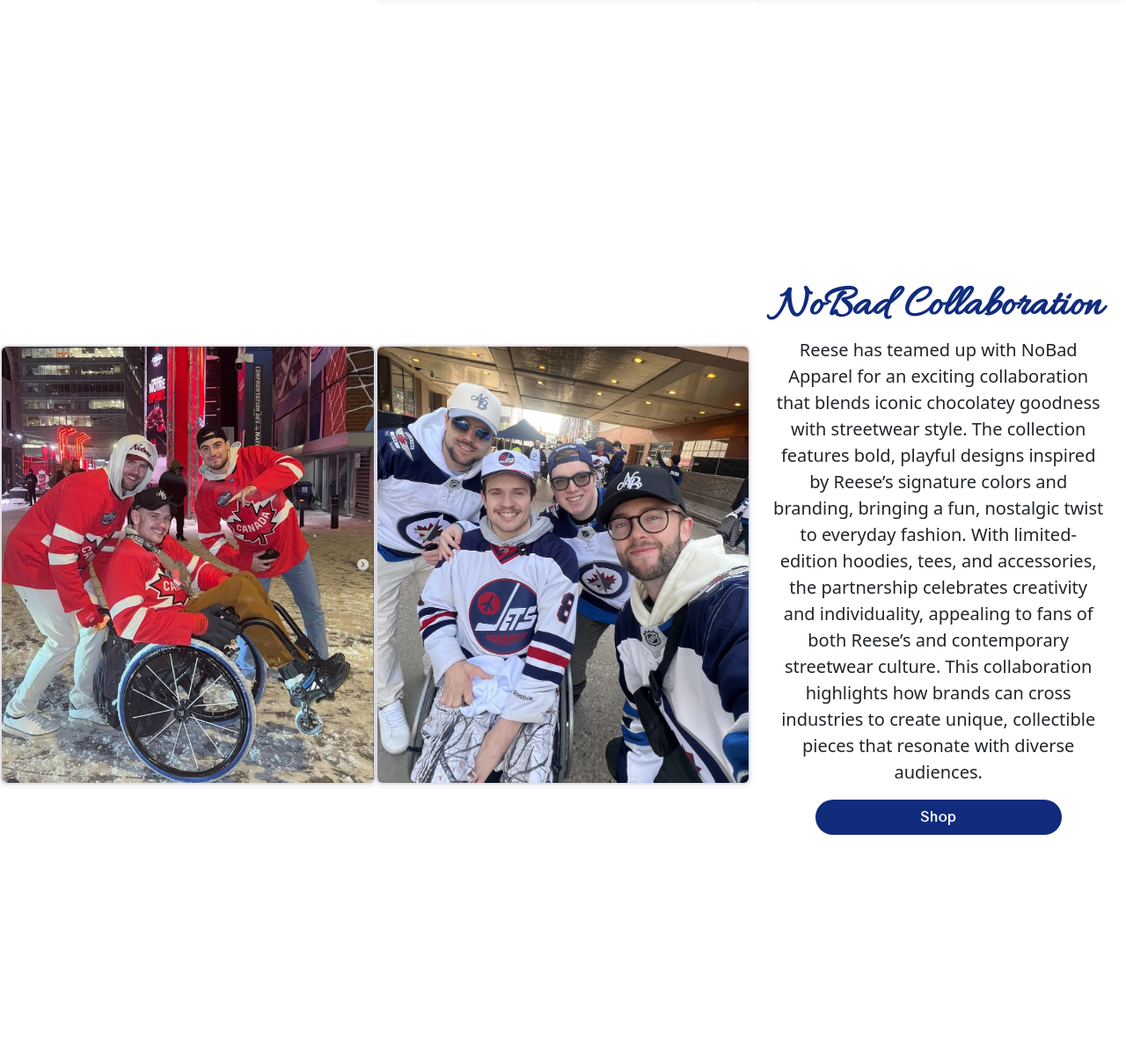
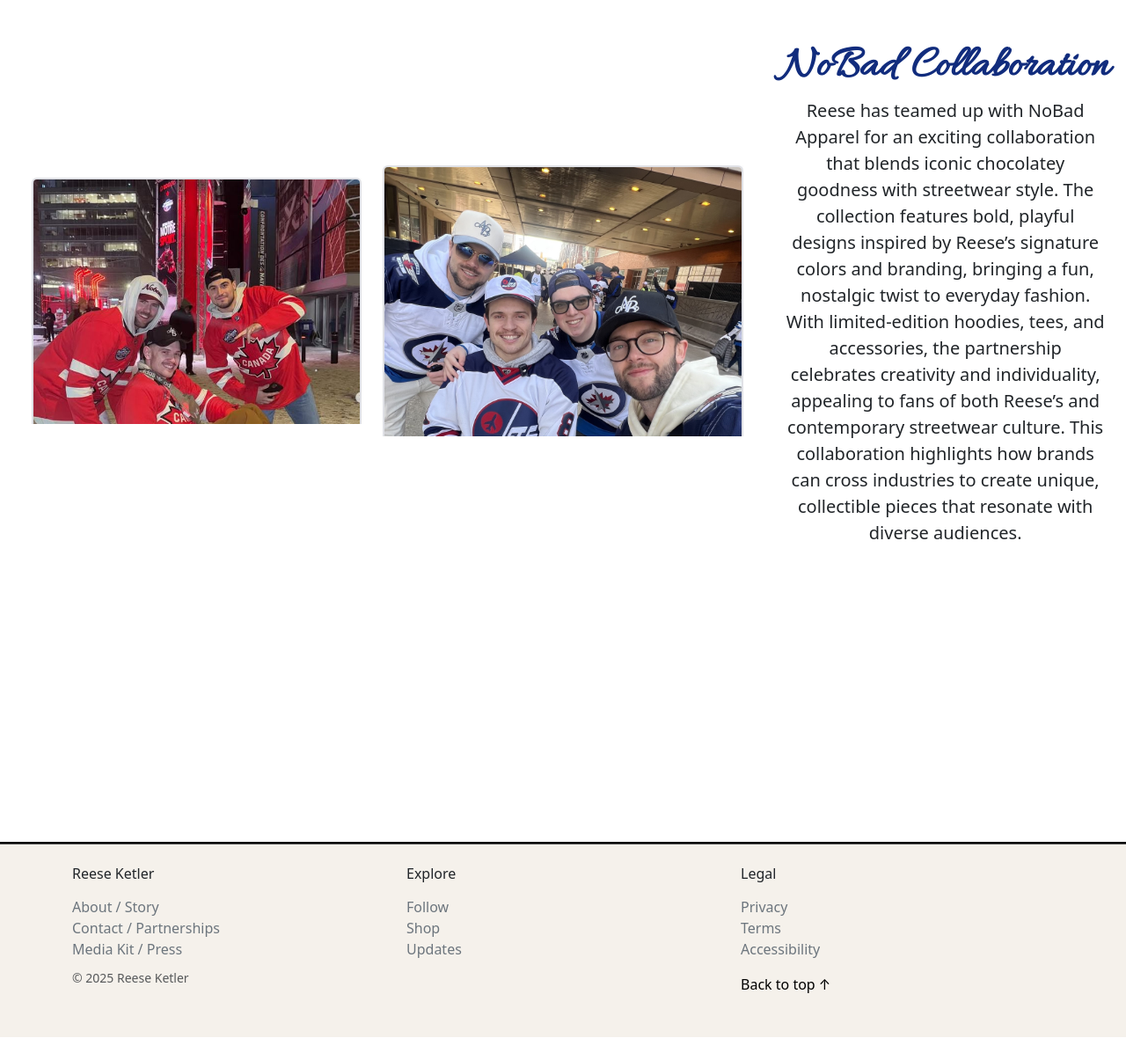
Before and after one commit to abridges2/Ketler_Strong, a PHP site: page / in a window 1280 px wide. Shown: the part 3627-4832 px from the top of the page at 88% size. After the commit the page ends 4806 px from the top, so only its background shows below. Run offline with PHP 8.4, Linux system fonts and the light colour scheme.

Commit message:
Responsive markup from main (index only)

```diff
--- a/index.php
+++ b/index.php
@@ -8,19 +8,24 @@
         <link rel="preconnect" href="https://fonts.googleapis.com">
         <link rel="preconnect" href="https://fonts.gstatic.com" crossorigin>
         <link href="https://fonts.googleapis.com/css2?family=Tenor+Sans&display=swap" rel="stylesheet">
-        <link href="https://fonts.googleapis.com/css2?family=Allura&family=Tenor+Sans&display=swap" rel="stylesheet">
+        <link href="https://fonts.googleapis.com/css2?family=Allura&display=swap" rel="stylesheet">
         <link rel="stylesheet" href="style.css">
         <script defer src="script.js"></script>
     <title>Ketler Strong</title>
 </head>
 <body>
     <div class="container-fluid p-0">
-        <nav class="navbar navbar-expand-lg navbar-light py-3 sticky-top shadow-sm flex-column">
+        <nav class="navbar navbar-expand-lg navbar-light py-3 sticky-top shadow-sm">
             <a class="navbar-brand animated-element fade-in-left" href="#">Ketler Strong</a>
-            <button class="navbar-toggler" type="button" data-toggle="collapse" data-target="#navbarNavAltMarkup" aria-controls="navbarNavAltMarkup" aria-expanded="false" aria-label="Toggle navigation">
+            <button class="navbar-toggler" type="button"
+                    data-bs-toggle="collapse"
+                    data-bs-target="#navbarNavAltMarkup"
+                    aria-controls="navbarNavAltMarkup"
+                    aria-expanded="false"
+                    aria-label="Toggle navigation">
                 <span class="navbar-toggler-icon"></span>
             </button>
-            <div class="collapse navbar-collapse justify-content-end pe-2 pb-4" id="navbarNavAltMarkup">
+            <div class="collapse navbar-collapse justify-content-end pe-2" id="navbarNavAltMarkup">
                 <div class="navbar-nav">
                     <a class="nav-item nav-link pe-5 animated-element fade-in-right" href="#login.php">Log In <span class="sr-only"></span></a>
                     <a class="nav-item nav-link pe-5 animated-element fade-in-right" href="contact.php">Contact <span class="sr-only"></span></a>
@@ -31,70 +36,89 @@
         </nav>
 
         <div class="row g-0 align-items-center mb-9">
-            <div class="col-5 p-0">
-                <img src="images/Reese_Photo_2.JPG" alt="reese_pic" class="animated-element fade-in-up img-fluid equal-img">
+            <!-- Left hero image -->
+            <div class="col-12 col-md-6">
+                <div class="ratio ratio-4x3 ratio-hero overflow-hidden">
+                    <img src="images/Reese_Photo_2_Cropped.JPG"
+                        alt="reese_pic"
+                        class="animated-element fade-in-up img-fluid equal-img of-cover op-center">
+                </div>
             </div>
 
-            <div class="col-7 p-0">
-                <img src="images/Reese_Photo_1_cropped.JPG" alt="reese_pic_2" class="animated-element fade-in-up img-fluid equal-img">
-
-
+            <!-- Right hero image -->
+            <div class="col-12 col-md-6">
+                <div class="ratio ratio-4x3 ratio-hero overflow-hidden">
+                    <img src="images/Reese_Photo_1_cropped.JPG"
+                        alt="Reese"
+                        class="equal-img of-cover op-right animated-element fade-in-up">
+                </div>
             </div>
         </div>
 
-        <div class="row g-0 my-5 align-items-center mb-9">
-            <div class="col-5 animated-element fade-in-left text-center">
-                <h1 class="story-heading p-0 ps-4">Reese's Story</h1>
-                <p class="lead text-left fw-normal ps-4 pe-4"> Reese Ketler's story is one of resillience, determination, and an unwavering commitment to pushing past
+        <!-- STORY SECTION -->
+        <div class="row g-3 g-md-4 my-5 align-items-center mb-9">
+            <div class="col-12 col-lg-4 text-center text-lg-start animated-element fade-in-left">
+                <h1 class="story-heading p-0 ps-lg-4 text-center">Reese's Story</h1>
+                <p class="lead text-dark text-center ps-3 pe-3 ps-md-4 pe-md-4">Reese Ketler's story is one of resillience, determination, and an unwavering commitment to pushing past
                      limits. His life was forever changed during a routine hockey game on Devember 19th, 2019, when he collided head-first into the boards shattering four vertabrae
                      and sustaining a spinal cord injury that left him paralyzed from the chest down, with limited hand function. Refusing to let the injury define him, Reese leaned
                      on his determination, his supportive family including his physiotherapist mother April Gobert, and a tight-knit hockey community that railed around him. Over the
                      months and years that followed, he made remarkable progress, regaining movement in his arms and hands, learning to drive again with adaptive controls, and playing
                      wheelchair rugby for team Canada. Reese documents his day-to-day life through social media where he currently has 200,000+ followers inspiring others daily. Reese's
-                     journey is a powerful example of reilience, showing that with hard work and the right support, anything is possible. </p>
+                     journey is a powerful example of reilience, showing that with hard work and the right support, anything is possible.</p>
             </div>
 
-            <div class="col-4 animated-element fade-in-right">
-                <img src="images/Reese_Leevi_Pic.JPG" alt="reese_pic_2" class="animated-element img-fluid paragraph-img">
+            <div class="col-6 col-md-6 col-lg-4 animated-element fade-in-right">
+                <div class="ratio ratio-4x3 overflow-hidden">
+                <img src="images/Reese_Leevi_Pic.JPG" alt="" class="paragraph-img of-cover op-center rounded">
+                </div>
             </div>
 
-            <div class="col-3 animated-element fade-in-right">
-                <img src="images/Reese_Leevi_Pic_2.JPG" alt="" class="img-fluid paragraph-img">
+            <div class="col-6 col-md-6 col-lg-4 animated-element fade-in-right pe-md-5">
+                <div class="ratio ratio-4x3 overflow-hidden">
+                <img src="images/Reese_Leevi_Pic_2_new.JPG" alt="" class="paragraph-img of-cover op-top rounded">
+                </div>
             </div>
         </div>
 
+
         <!-- CONTACT SECTION -->
-        <div class="row g-0 text-center mb-9 align-items-center">
-            <div class="col-4">
-                <img src="images/Reese_300_Main.JPG" alt="Reese_300_Main_Picture" class="paragraph-img animated-element fade-in-left">
+        <div class="row g-3 g-md-4 text-center mb-9 align-items-center">
+            <!-- Images: 2-up on phones, 25% each on md, 33% each on lg -->
+            <div class="col-6 col-md-3 col-lg-4 ps-md-5 animated-element fade-in-left">
+                <div class="ratio ratio-4x3 overflow-hidden">
+                <img src="images/Reese_300_Main.JPG" alt="Reese_300_Main_Picture" class="paragraph-img animated-element fade-in-left rounded">
+                </div>
             </div>
-            <div class="col-4">
-                <img src="images/Reese_Rooftop_Pic.jpeg" alt="Reese_Rooftop_Picture" class="paragraph-img animated-element fade-in-up">
-            </div>
-            <div class="col-4 text-center animated-element fade-in-right">
-                 <a href="" class="story-heading">Contact Reese</a>
-
-                <p class="lead text-center ps-4 pe-4">
-                    Reese is always open to exciting partnership opportunities that align with his values and vision.
-                    Whether you’re a brand, organization, or creator, he’s eager to explore collaborations that inspire,
-                    motivate, and make an impact. Reach out today to start the conversation.
-                    <a href="contact.php" class="btn btn-secondary btn-custom" role="button">Contact</a>
-                </p>
-
-
-
+            <div class="col-6 col-md-3 col-lg-4 animated-element fade-in-left">
+                <div class="ratio ratio-4x3 overflow-hidden">
+                <img src="images/Reese_Rooftop_Pic.jpeg" alt="Reese_Rooftop_Picture" class="paragraph-img animated-element fade-in-up rounded">
+                </div>
             </div>
 
+            <!-- Text: full width on phones, 50% on md, 33% on lg -->
+            <div class="col-12 col-md-6 col-lg-4 text-center animated-element fade-in-right">
+                <a href="" class="contact-follow-shop p-0">Contact Reese</a>
+                <p class="lead text-center ps-md-4 pe-md-4">
+                Reese is always open to exciting partnership opportunities that align with his values and vision.
+                Whether you’re a brand, organization, or creator, he’s eager to explore collaborations that inspire,
+                motivate, and make an impact. Reach out today to start the conversation.
+                </p>
+                <a href="contact.php" class="contact-button" role="button">Contact</a>
+            </div>
         </div>
 
-        <div class="row g-0 text-center mb-9 align-items-center">
-            <div class="col-4">
-                <h1 class="story-heading p-0 animated-element fade-in-left">Follow Reese</h1>
-                <p class="lead text-center ps-4 pe-4 animated-element fade-in-left">
+        <!-- FOLLOW SECTION -->
+        <div class="row g-3 g-md-4 text-center mb-9 align-items-center">
+            <div class="col-12 col-lg-4 text-center text-lg-start">
+                <h1 class="story-heading p-0 animated-element fade-in-left text-center">Follow Reese</h1>
+                <p class="lead ps-3 pe-3 ps-md-4 pe-md-4 text-center animated-element fade-in-left">
                     Reese shares his journey, training, and daily life with over 200,000 followers across social media. From motivational insights to behind-the-scenes moments,
                      his content inspires and connects with people worldwide. Follow along on Instagram, TikTok, and YouTube to stay up to date and be part of the community.
                 </p>
-                <div class="social-icons">
+
+                <!-- Social Media Icons -->
+                <div class="social-icons text-center">
                     <a class="social-icon animated-element fade-in-left" href="https://tiktok.com/@reeseketler" target="_blank">
                         <i class="bi bi-tiktok"></i>
                     </a>
@@ -105,38 +129,59 @@
                         <i class="bi bi-instagram"></i>
                     </a>
                 </div>
-
             </div>
 
-            <div class="col-4">
-                <img src="images/Reese_Food_Pic.JPG" alt="Reese_300_Main" class="paragraph-img animated-element fade-in-up">
+            <!-- Follow Image 1 -->
+            <div class="col-6 col-md-6 col-lg-4">
+                <div class="ratio ratio-4x3 overflow-hidden">
+                <img src="images/Reese_and_Mitch_Outside_Pic.png"
+                    alt="Reese and Mitch"
+                    class="paragraph-img of-cover op-center animated-element fade-in-up rounded">
+                </div>
             </div>
-            <div class="col-4">
-                <img src="images/Reese_Outside_Pic.jpeg" alt="" class="paragraph-img animated-element fade-in-right">
+
+            <!-- Follow Image 2 -->
+            <div class="col-6 col-md-6 col-lg-4 pe-md-5">
+                <div class="ratio ratio-4x3 overflow-hidden">
+                <img src="images/Reese_Outside_Pic.png"
+                    alt="Reese outside"
+                    class="paragraph-img of-cover op-top animated-element fade-in-right rounded">
+                </div>
             </div>
         </div>
     </div>
 
-    <div class="row g-0 mb-9 text-center align-items-center">
-        <div class="col text-center animated-element fade-in-left">
-                <img src="images/Reese_Hockey_Guys.JPG" alt="Reese_Hockey_Guys" class="img-fluid contact-img">
+   <!-- COLLABORATION SECTION -->
+    <div class="row g-3 g-md-4 mb-9 text-center align-items-center">
+        <!-- Images: 2-up on phones, 25% each on md, 33% each on lg -->
+        <div class="col-6 col-md-3 col-lg-4 ps-md-5 animated-element fade-in-left">
+            <div class="ratio ratio-4x3 overflow-hidden">
+            <img src="images/Reese_Hockey_Guys.JPG" alt="Hockey group 1"
+                class="contact-img of-cover op-center rounded">
             </div>
+        </div>
 
-            <div class="col animated-element fade-in-left">
-                <img src="images/Reese_Hockey_Guys_2.JPG" alt="Reese_Hockey_Guys_2" class="img-fluid contact-img">
+        <div class="col-6 col-md-3 col-lg-4 animated-element fade-in-left">
+            <div class="ratio ratio-4x3 overflow-hidden">
+            <img src="images/Reese_Hockey_Guys_2.JPG" alt="Hockey group 2"
+                class="contact-img of-cover op-center rounded">
             </div>
+        </div>
 
-            <div class="col">
+        <!-- Text: full width on phones, 50% on md, 33% on lg -->
+        <div class="col-12 col-md-6 col-lg-4">
             <h1 class="story-heading p-0 animated-element fade-in-right">NoBad Collaboration</h1>
-            <p class="lead text-center animated-element fade-in-right ps-4 pe-4">Reese has teamed up with NoBad Apparel for an exciting collaboration that blends iconic chocolatey goodness with streetwear style.
-                The collection features bold, playful designs inspired by Reese’s signature colors and branding, bringing a fun, nostalgic twist to everyday fashion.
-                With limited-edition hoodies, tees, and accessories, the partnership celebrates creativity and individuality,
-                appealing to fans of both Reese’s and contemporary streetwear culture. This collaboration highlights how brands can cross industries to
-                create unique, collectible pieces that resonate with diverse audiences.
-                <a href="contact.php" class="btn btn-secondary btn-custom" role="button">Shop</a>
+            <p class="lead text-center ps-3 pe-3 ps-md-4 pe-md-4 animated-element fade-in-right">
+            Reese has teamed up with NoBad Apparel for an exciting collaboration that blends iconic chocolatey goodness with streetwear style.
+            The collection features bold, playful designs inspired by Reese’s signature colors and branding, bringing a fun, nostalgic twist to everyday fashion.
+            With limited-edition hoodies, tees, and accessories, the partnership celebrates creativity and individuality,
+            appealing to fans of both Reese’s and contemporary streetwear culture. This collaboration highlights how brands can cross industries to
+            create unique, collectible pieces that resonate with diverse audiences.
             </p>
         </div>
     </div>
+
+
 
     <footer class="mt-5 pt-4 pb-5 footer-color">
         <div class="container">
@@ -182,7 +227,9 @@
     <script>
         document.getElementById('year').textContent = new Date().getFullYear();
     </script>
-
+    <script src="https://cdn.jsdelivr.net/npm/bootstrap@5.3.3/dist/js/bootstrap.bundle.min.js"
+        integrity="sha384-YvpcrYf0tY3lHB60NNkmXc5s9fDVZLESaAA55NDzOxhy9GkcIdslK1eN7N6jIeHz"
+        crossorigin="anonymous"></script>
     <script type="module" src="https://unpkg.com/ionicons@7.1.0/dist/ionicons/ionicons.esm.js"></script>
     <script nomodule src="https://unpkg.com/ionicons@7.1.0/dist/ionicons/ionicons.js"></script>
 
```
